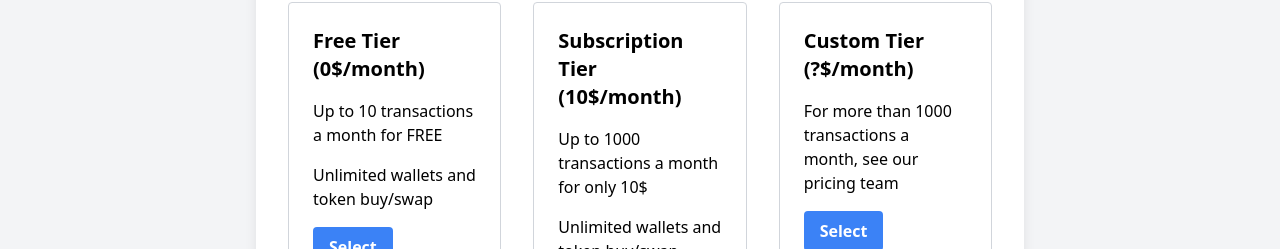
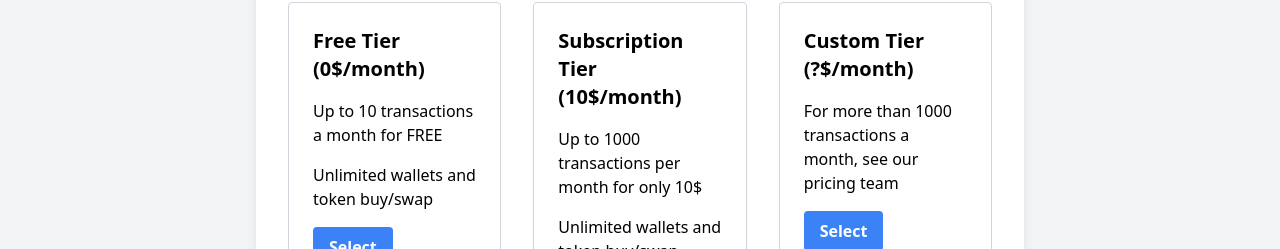
Before and after one commit to Bobliuuu/Global-PayChain, a Next.js app in the folder global-paychain/: page /pricing in a window 1280 px wide. Shown: the part 325-574 px from the top of the page. Built offline with nearby package versions, Linux system fonts and the light colour scheme; no server answers.

Commit message:
More typos

```diff
--- a/global-paychain/src/pages/pricing.tsx
+++ b/global-paychain/src/pages/pricing.tsx
@@ -9,7 +9,6 @@ const Pricing = () => {
     <div className="flex justify-center items-center min-h-screen bg-gray-100">
       <div className="max-w-3xl p-8 bg-white rounded shadow-lg">
         <h1 className="text-3xl font-bold mb-8">Pricing Models for Global PayChain</h1>
-
         <div className="grid grid-cols-3 gap-8">
           <div className="border border-gray-300 rounded p-6">
             <h2 className="text-xl font-bold mb-4">Free Tier (0$/month)</h2>
@@ -24,7 +23,7 @@ const Pricing = () => {
 
           <div className="border border-gray-300 rounded p-6">
             <h2 className="text-xl font-bold mb-4">Subscription Tier (10$/month)</h2>
-              <p className="mb-4">Up to 1000 transactions a month for only 10$</p>
+              <p className="mb-4">Up to 1000 transactions per month for only 10$</p>
             <p className="mb-4">Unlimited wallets and token buy/swap</p>
             <button
               className="bg-blue-500 hover:bg-blue-600 text-white font-bold py-2 px-4 rounded"
```
